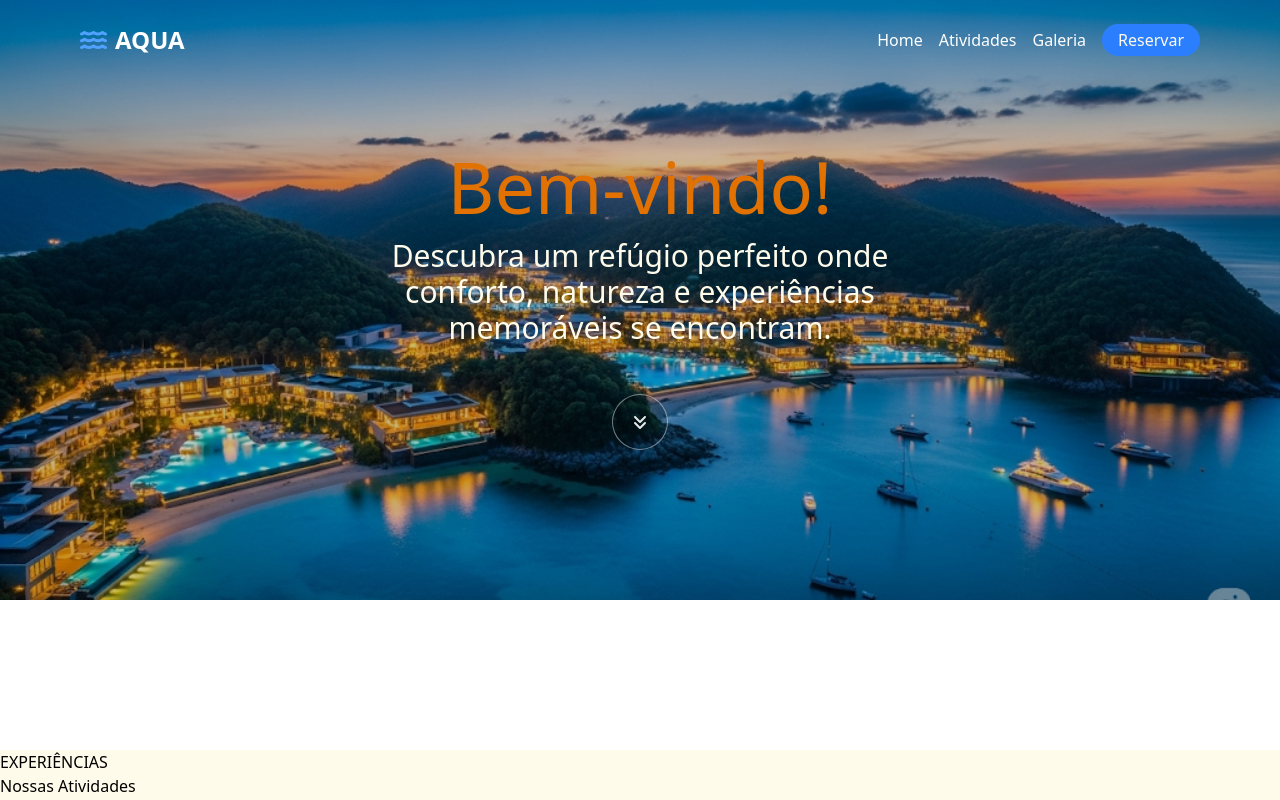
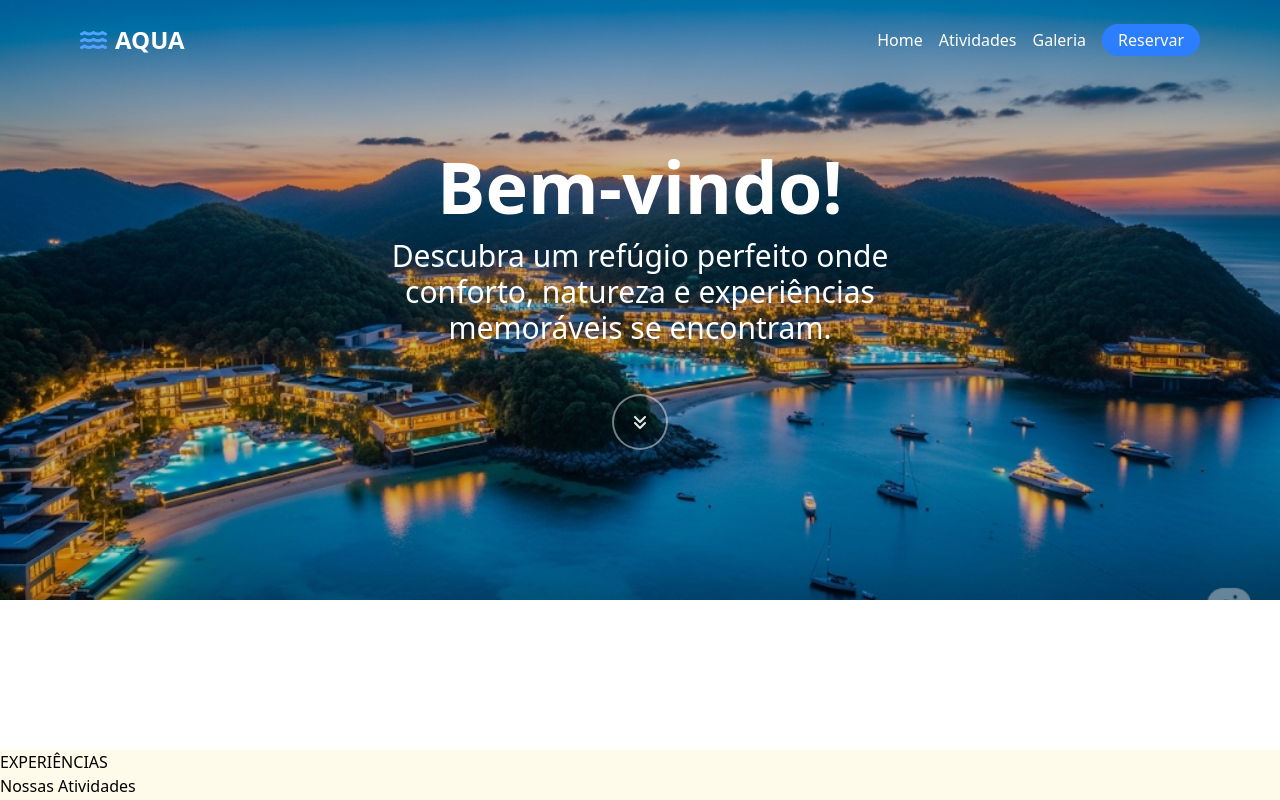
Before and after one commit to julianarocumback/aqua, a React (Vite) app: page / in a window 1280 px wide. Shown: the top 800 px of the page. Built offline with nearby package versions, Linux system fonts and the light colour scheme.

Commit message:
arrumando  o botao de down

```diff
--- a/src/components/home/Home.jsx
+++ b/src/components/home/Home.jsx
@@ -8,10 +8,10 @@ export default function Home() {
                     <img src={Background} alt="" className='h-full w-full object-cover' />
                 </div>
                 <div className='bg-black/20 h-screen w-full absolute md:h-3/4'></div>
-                <div className='flex flex-col justify-center text-center items-center self-center absolute h-screen w-3/5 md:w-2/5 md:h-3/4 gap-4  '>
-                    <h1 className='relative md:text-amber-300 lg:text-amber-600 text-4xl md:text-7xl'>Bem-vindo!</h1>
-                    <h1 className=' text-amber-50 text-2xl md:text-3xl text-center'>Descubra um refúgio perfeito onde conforto, natureza e experiências memoráveis se encontram.</h1>
-                    <div className='mt-8 relative h-14 w-14 bg-black/20 justify-center rounded-full flex items-center animate-pulse border-white/50 border text-white'>
+                <div className='flex flex-col justify-center text-center items-center self-center absolute h-screen w-3/5 md:w-2/5 md:h-3/4 gap-4 text-white '>
+                    <h1 className='relative text-4xl md:text-7xl dar font-bold'>Bem-vindo!</h1>
+                    <h2 className=' text-2xl md:text-3xl text-center'>Descubra um refúgio perfeito onde conforto, natureza e experiências memoráveis se encontram.</h2>
+                    <div className='mt-8 relative h-14 w-14 bg-black/20 justify-center rounded-full flex items-center animate-pulse border-white/50 border-2 '>
                         <button><i class="fa-solid fa-angles-down"></i></button>
                     </div>
                 </div>
```
